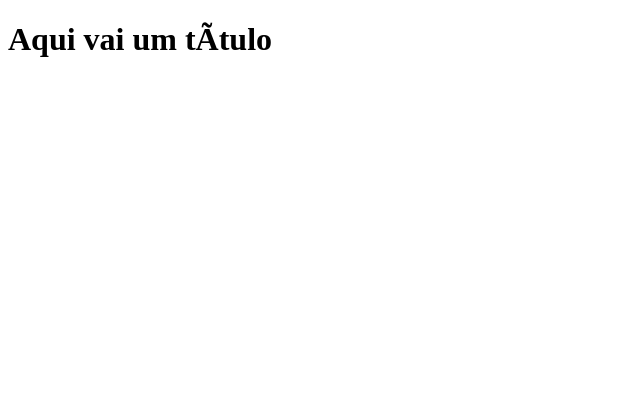
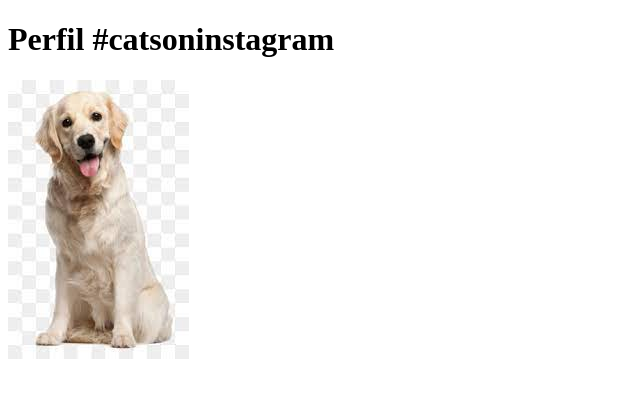
Before and after one commit to marcelobonow/descomplica, a plain HTML site: page index.html in a window 1280 px wide. Shown: the whole page, without its empty margins (0-640 px from the left). Drawn offline with Linux system fonts and the light colour scheme.

Commit message:
Imagem com foto de cachorro, apesar de ser fan page de cachorro

```diff
--- a/index.html
+++ b/index.html
@@ -4,7 +4,7 @@
 
 <head>
 
-<title>Título da página</title>
+<title>Fanpage de Gatinhos</title>
 
 <meta charset=“utf-8”>
 
@@ -12,7 +12,9 @@
 
 <body>
 
-<h1>Aqui vai um título</h1>
+<h1>Perfil #catsoninstagram</h1>
+
+<img src="imagens/cachorro.jfif"/>
 
 </body>
 
```
Also changed, not shown: imagens/cachorro.jfif (added).
